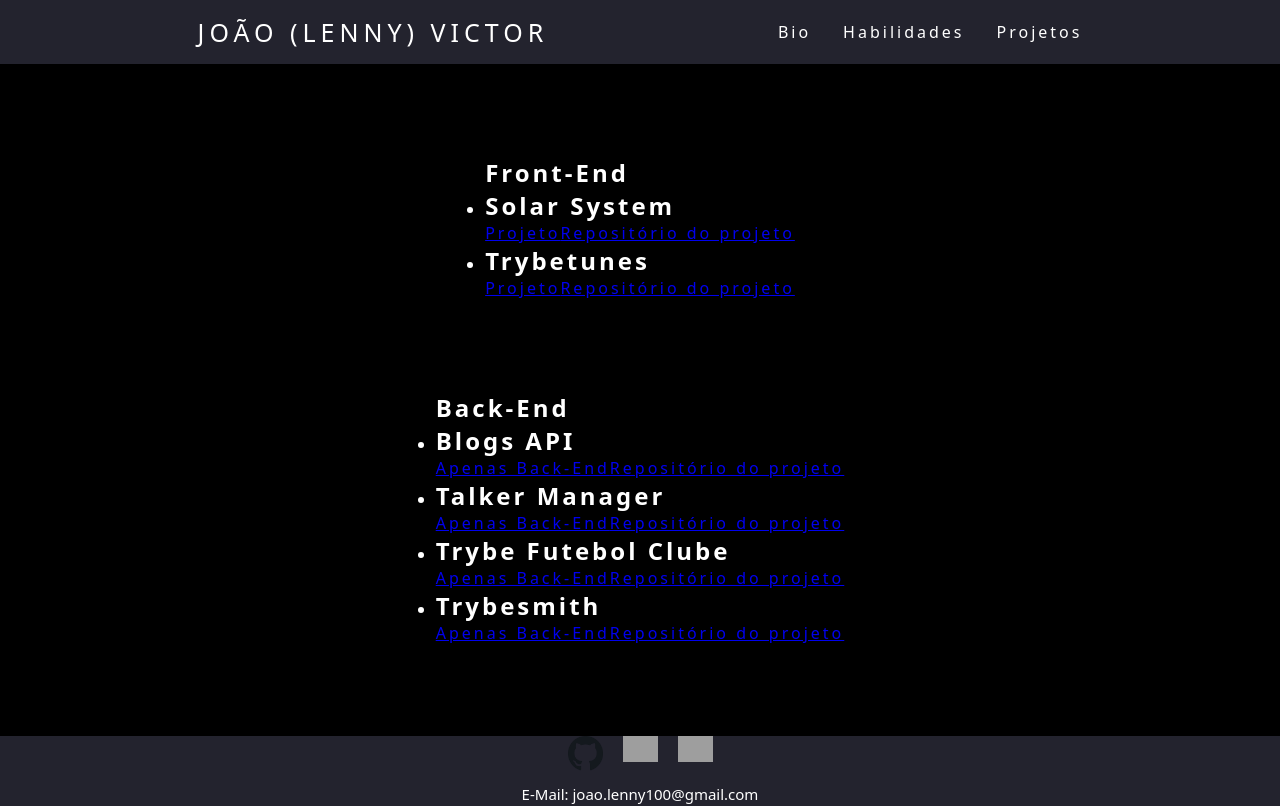
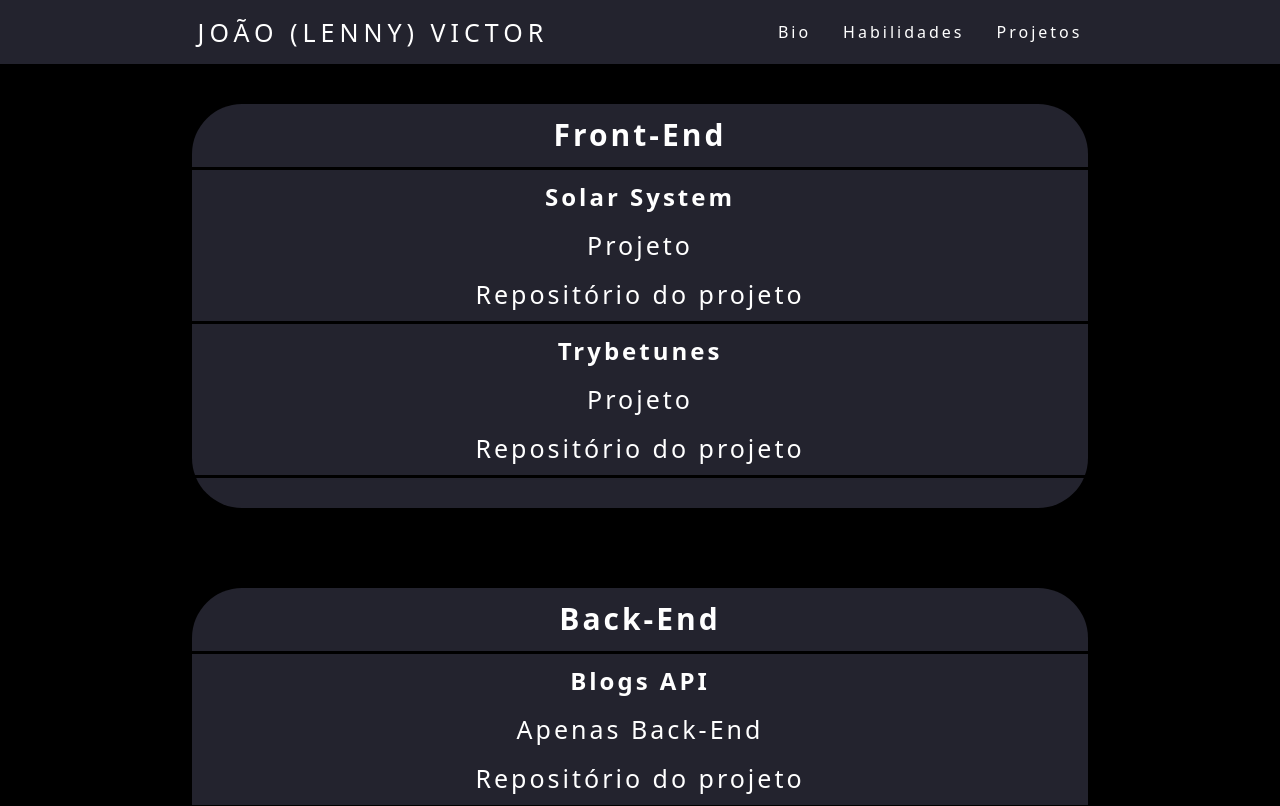
Before and after one commit to JVLENNY10/JVLENNY10.github.io, a React (Create React App) app: page /projects in a window 1280 px wide. Shown: the top 806 px of the page. Built offline with nearby package versions, Linux system fonts and the light colour scheme; grey boxes are pictures that could not be loaded.

Commit message:
CSS - Pages - projects.css
- Adequando o arquivo as mudanças de "Projects.jsx".

```diff
--- a/src/css/pages/projects.css
+++ b/src/css/pages/projects.css
@@ -1,15 +1,14 @@
 .projects-section {
   align-items: center;
-  color: #fff;
   display: flex;
   flex-direction: column;
+  justify-content: space-evenly;
   letter-spacing: 3px;
   min-height: 84vh;
-  justify-content: space-evenly;
   width: 100vw;
 }
 
-.projects {
+.projects-container {
   background-color: #23232e;
   border-radius: 50px;
   padding: 10px 0 30px;
@@ -17,12 +16,12 @@
   width: 70%;
 }
 
-.projects h1 {
+.projects-container h1 {
   font-size: 30px;
   margin-bottom: 15px;
 }
 
-.projects ul li {
+.projects-container ul li {
   border-top: 3px solid black;
   border-bottom: 3px solid black;
   list-style: none;
@@ -30,30 +29,42 @@
   padding: 10px 0;
 }
 
-.projects div {
+.projects-container div {
   align-items: center;
   display: flex;
   justify-content: space-evenly;
 }
 
-.projects div h2 {
+.projects-container div h2 {
   width: 325px;
 }
 
-.projects div a {
+.projects-container div a {
+  color: #fff;
   font-size: 25px;
+  text-decoration: none;
+}
+
+@media (max-width: 400px) {
+  .projects-container div h2 {
+    font-size: 20px;
+  }
+
+  .projects-container div a {
+    font-size: 20px;
+  }
 }
 
 @media (max-width: 1300px) {
-  .projects {
+  .projects-container {
     margin: 5vh auto;
   }
 
-  .projects div {
+  .projects-container div {
     flex-direction: column;
   }
 
-  .projects div a {
-    margin-top: 10px;
+  .projects-container div a {
+    margin-top: 15px;
   }
 }
```
